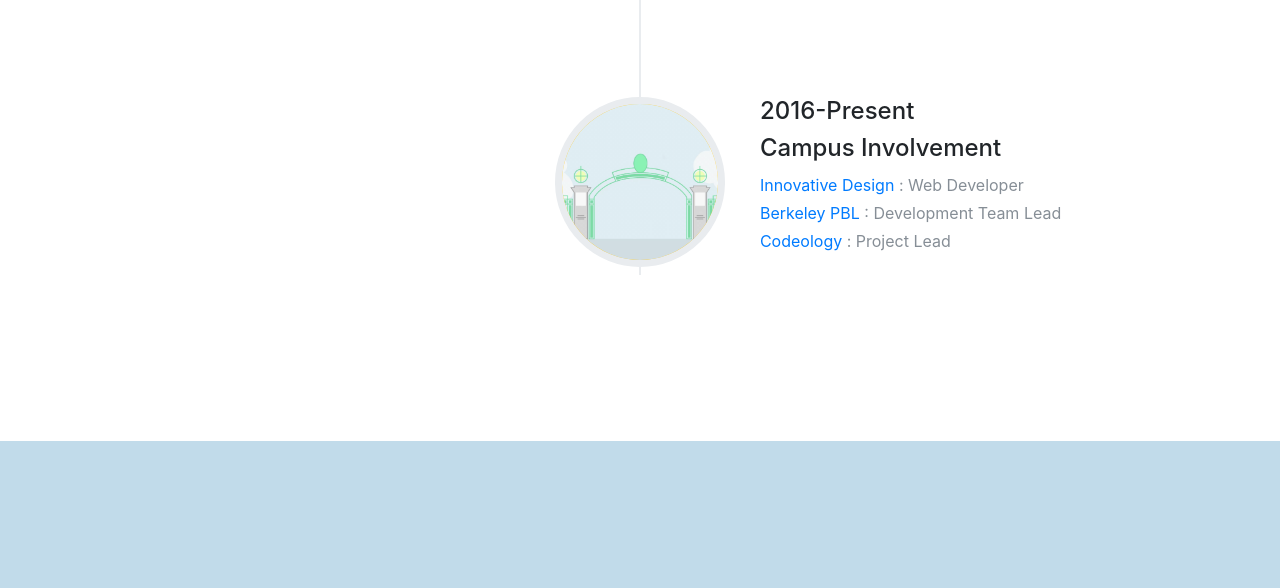
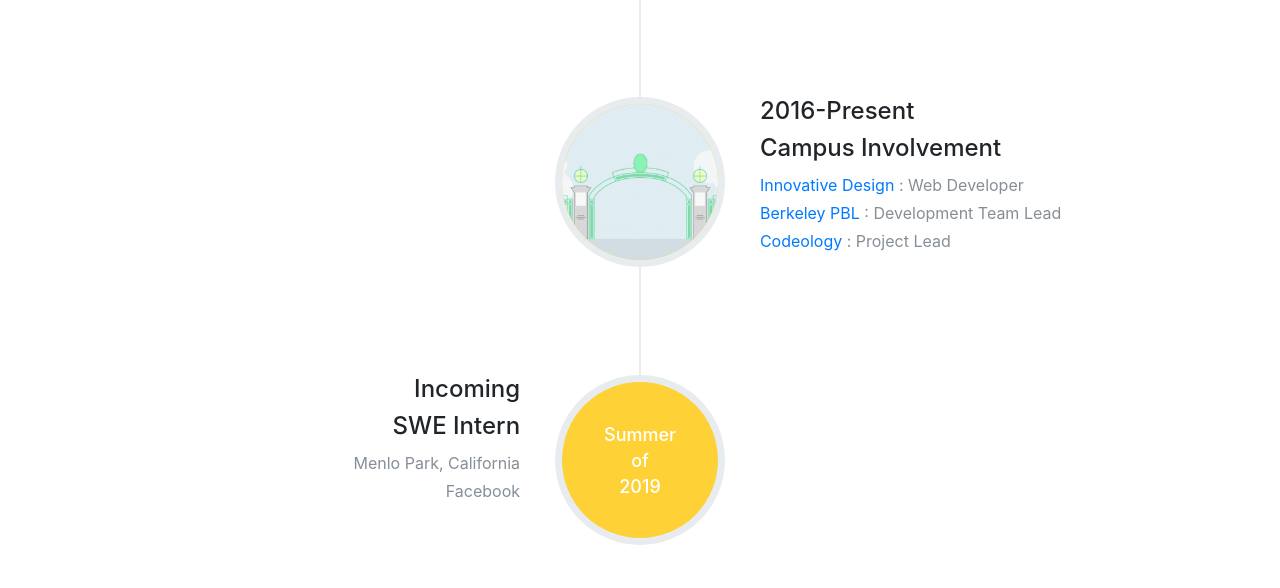
Before and after one commit to shalandy/shalandy.github.io, a website with bundled scripts: page index.html in a window 1280 px wide. Shown: the part 3626-4214 px from the top of the page. Built offline with nearby package versions, Linux system fonts and the light colour scheme; a web font is replaced by a local one.

Commit message:
semester update

```diff
--- a/index.html
+++ b/index.html
@@ -297,7 +297,7 @@
                     <p class="text-muted">
                       Berkeley, CA </br>
                       B.A. Computer Science </br>
-                      GPA: 3.95
+                      GPA: 3.96
                     </p>
                   </div>
                 </div>
@@ -352,13 +352,23 @@
                   </div>
                 </div>
               </li>
-              <!-- <li class="timeline-inverted">
+              <li>
                 <div class="timeline-image">
-                  <h4>Looking for
-                    <br>Internship
-                    <br>Opportunities!</h4>
+                  <h4>Summer<br>of
+                    <br>2019</h4>
                 </div>
-              </li> -->
+                <div class="timeline-panel">
+                  <div class="timeline-heading">
+                    <h4>Incoming</h4>
+                    <h4 class="subheading">SWE Intern</h4>
+                  </div>
+                  <div class="timeline-body"><p class="text-muted">
+                    Menlo Park, California</br>
+                    Facebook
+                    </p>
+                  </div>
+                </div>
+              </li>
             </ul>
           </div>
         </div>
```
Also changed, not shown: 1 other file.
